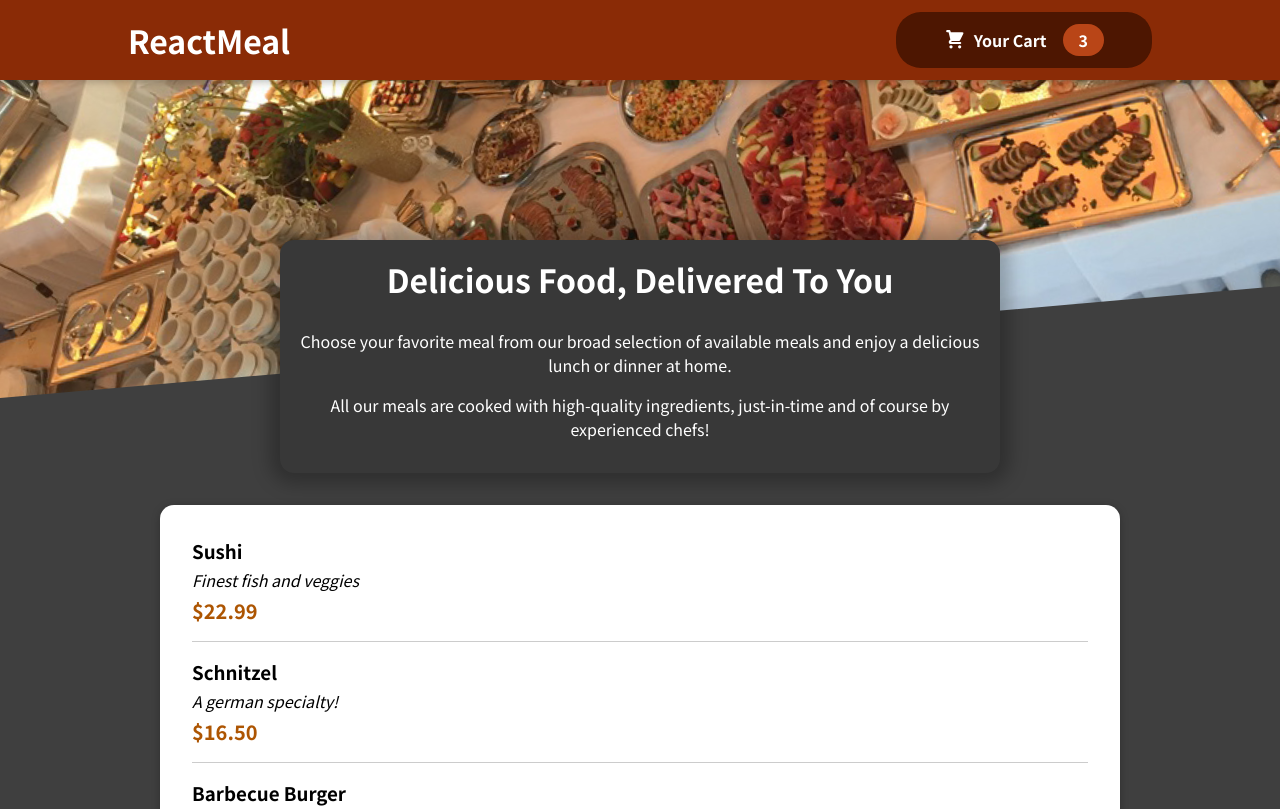
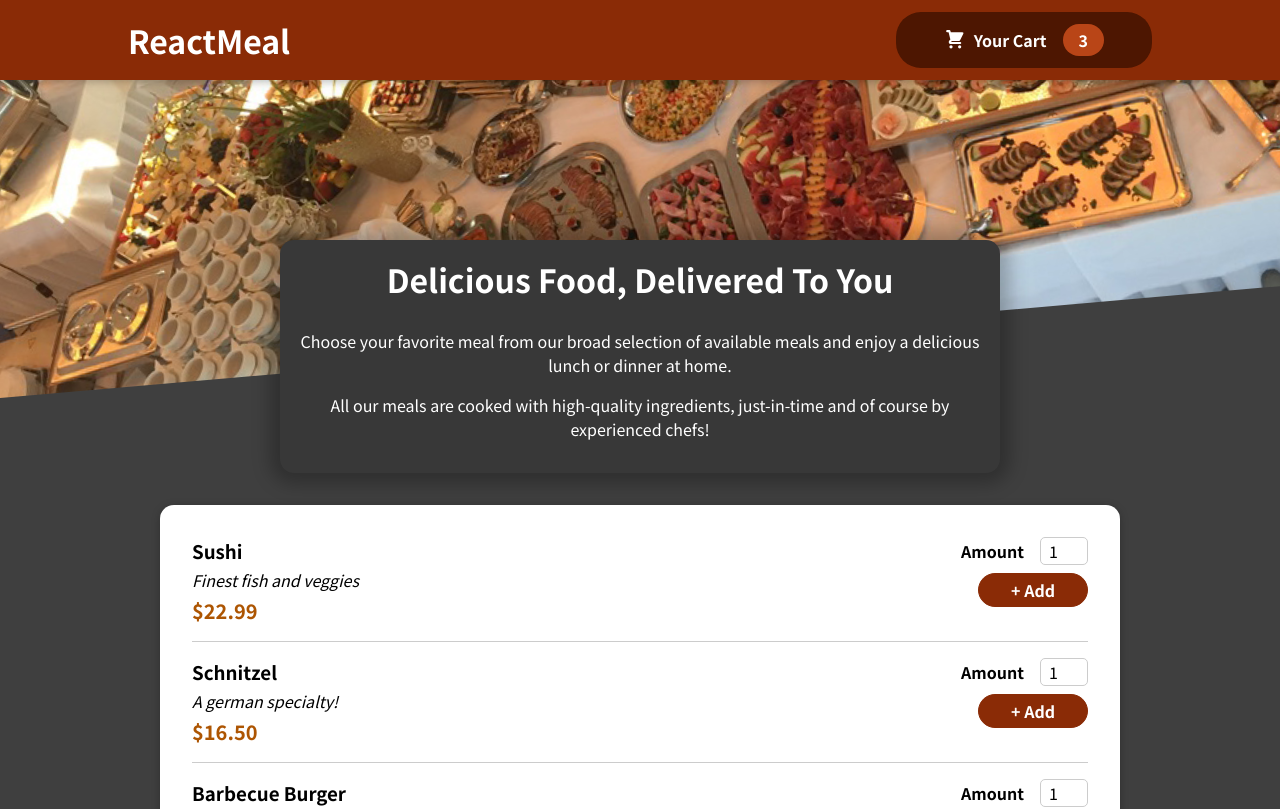
Before and after one commit to Mila2999/Food-Order-App, a React (Create React App) app: page / in a window 1280 px wide. Shown: the top 809 px of the page. Built offline with nearby package versions, Linux system fonts and the light colour scheme.

Commit message:
Add Form

```diff
--- a/src/components/Meals/MealItem/MealItem.js
+++ b/src/components/Meals/MealItem/MealItem.js
@@ -1,3 +1,4 @@
+import MealItemForm from './MealItemForm';
 import classes from './MealItem.module.css';
 const MealItem = (props) => {
   const price = `$${props.price.toFixed(2)}`;
@@ -8,7 +9,9 @@
         <div className={classes.description}>{props.description}</div>
         <div className={classes.price}>{price}</div>
       </div>
-      <div></div>
+      <div>
+        <MealItemForm />
+      </div>
     </li>
   );
 };
--- a/src/components/Meals/MealItem/MealItemForm.js
+++ b/src/components/Meals/MealItem/MealItemForm.js
@@ -0,0 +1,22 @@
+import Input from '../../UI/Input';
+import classes from './MealItemForm.module.css';
+
+const MealItemForm = (props) => {
+  return (
+    <form className={classes.form}>
+      <Input
+        label="Amount"
+        input={{
+          id: 'amount',
+          type: 'number',
+          min: '1',
+          max: '5',
+          step: '1',
+          defaultValue: '1',
+        }}
+      />
+      <button>+ Add</button>
+    </form>
+  );
+};
+export default MealItemForm;
--- /dev/null
+++ b/src/components/Meals/MealItem/MealItemForm.module.css
@@ -0,0 +1,20 @@
+.form {
+  text-align: right;
+}
+
+.form button {
+  font: inherit;
+  cursor: pointer;
+  background-color: #8a2b06;
+  border: 1px solid #8a2b06;
+  color: white;
+  padding: 0.25rem 2rem;
+  border-radius: 20px;
+  font-weight: bold;
+}
+
+.form button:hover,
+.form button:active {
+  background-color: #641e03;
+  border-color: #641e03;
+}
--- /dev/null
+++ b/src/components/UI/Input.js
@@ -0,0 +1,11 @@
+import classes from './Input.module.css';
+
+const Input = (props) => {
+  return (
+    <div className={classes.input}>
+      <label htmlFor={props.input.id}>{props.label}</label>
+      <input {...props.input} />
+    </div>
+  );
+};
+export default Input;
--- /dev/null
+++ b/src/components/UI/Input.module.css
@@ -0,0 +1,18 @@
+.input {
+  display: flex;
+  align-items: center;
+  margin-bottom: 0.5rem;
+}
+
+.input label {
+  font-weight: bold;
+  margin-right: 1rem;
+}
+
+.input input {
+  width: 3rem;
+  border-radius: 5px;
+  border: 1px solid #ccc;
+  font: inherit;
+  padding-left: 0.5rem;
+}
```
